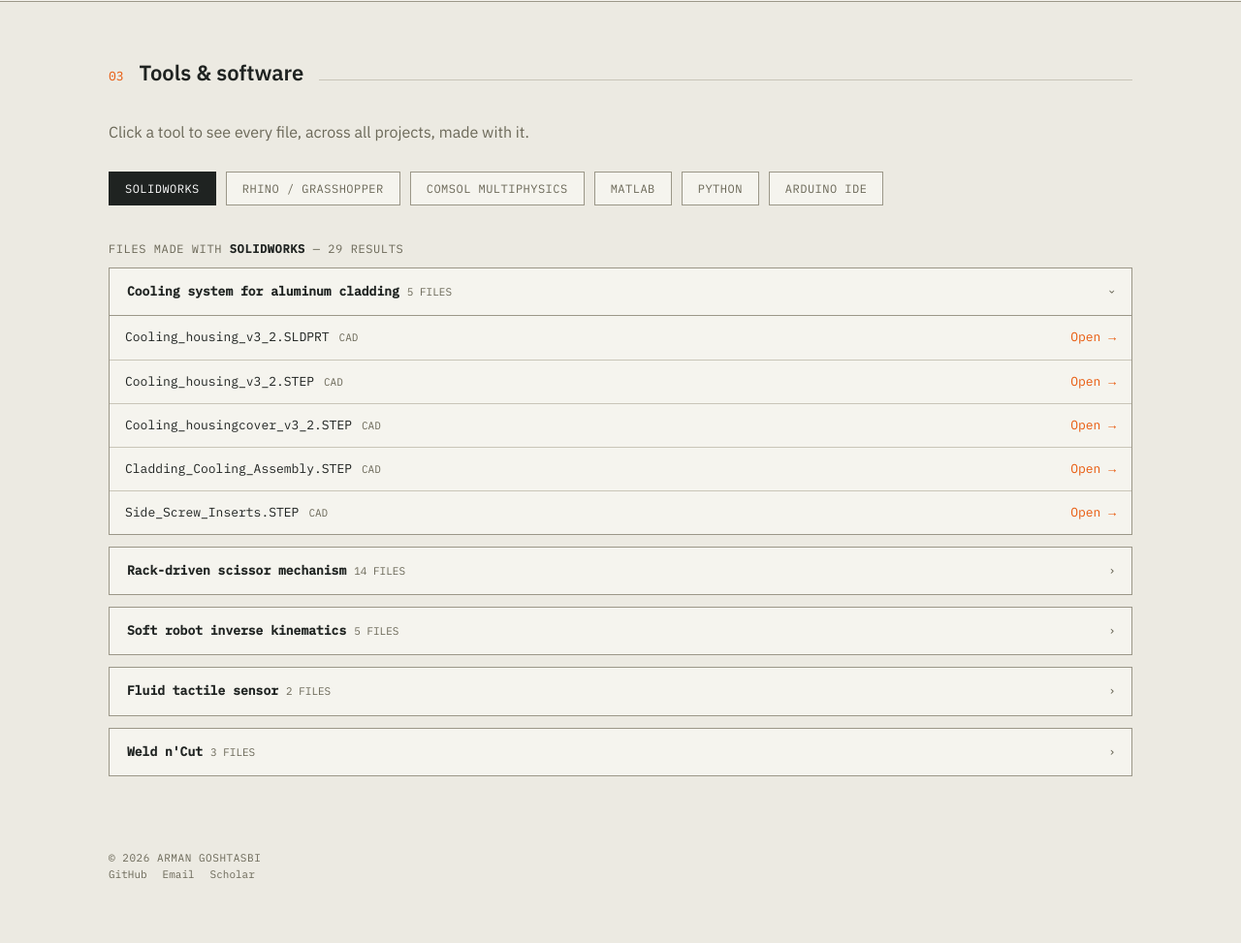
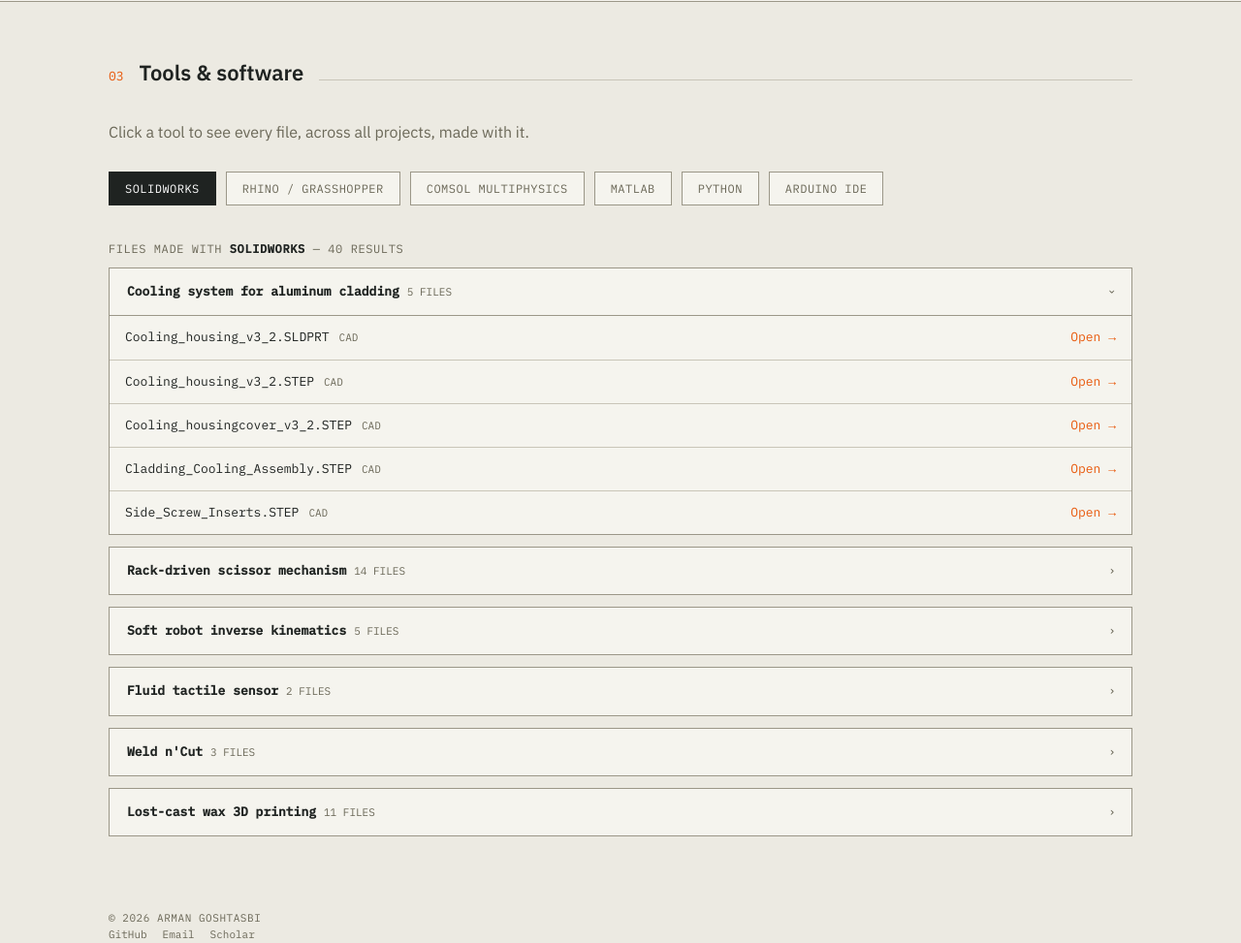
Before and after one commit to Arman-Goshtasbi/Arman-Goshtasbi.github.io, a plain HTML site: page tools/index.html in a window 1280 px wide. Shown: the part 60-1033 px from the top of the page at 97% size. Before the commit the page ends 971 px from the top, so only its background shows below. Drawn offline with Linux system fonts and the light colour scheme.

Commit message:
Add files via upload

```diff
--- a/tools/index.html
+++ b/tools/index.html
@@ -90,7 +90,18 @@
       { project: "Fluid tactile sensor", projectLink: "/projects/tactile-sensor.html", file: "Hilbert_4th_order_6060_curved_SLA.SLDPRT", fileLink: "https://github.com/Arman-Goshtasbi/Fluid-Tactile-Sensor/blob/main/Molds%20CAD%20files/Hilbert_4th_order_6060_curved_SLA.SLDPRT", type: "CAD" },
       { project: "Weld n'Cut", projectLink: "/projects/weld-n-cut.html", file: "Mountin_plate_cutter_welder.SLDPRT", fileLink: "https://github.com/Arman-Goshtasbi/Weldn-cut/blob/main/CAD%20files/Mountin_plate_cutter_welder.SLDPRT", type: "CAD" },
       { project: "Weld n'Cut", projectLink: "/projects/weld-n-cut.html", file: "Ultrasonic holder_.SLDPRT", fileLink: "https://github.com/Arman-Goshtasbi/Weldn-cut/blob/main/CAD%20files/Ultrasonic%20holder_.SLDPRT", type: "CAD" },
-      { project: "Weld n'Cut", projectLink: "/projects/weld-n-cut.html", file: "back_sheet.SLDPRT", fileLink: "https://github.com/Arman-Goshtasbi/Weldn-cut/blob/main/CAD%20files/back_sheet.SLDPRT", type: "CAD" }
+      { project: "Weld n'Cut", projectLink: "/projects/weld-n-cut.html", file: "back_sheet.SLDPRT", fileLink: "https://github.com/Arman-Goshtasbi/Weldn-cut/blob/main/CAD%20files/back_sheet.SLDPRT", type: "CAD" },
+      { project: "Lost-cast wax 3D printing", projectLink: "/projects/wax-printing.html", file: "Antagonistic Actuator (folder)", fileLink: "https://github.com/Arman-Goshtasbi/Lost-Cast-Wax-3D-Printing/tree/main/Mold%20Designs/Single%20Material/Antagonistic%20Actuator", type: "CAD" },
+      { project: "Lost-cast wax 3D printing", projectLink: "/projects/wax-printing.html", file: "3 Channel Actuator (folder)", fileLink: "https://github.com/Arman-Goshtasbi/Lost-Cast-Wax-3D-Printing/tree/main/Mold%20Designs/Single%20Material/3%20Channel%20Actuator", type: "CAD" },
+      { project: "Lost-cast wax 3D printing", projectLink: "/projects/wax-printing.html", file: "Twisting Actuators (folder)", fileLink: "https://github.com/Arman-Goshtasbi/Lost-Cast-Wax-3D-Printing/tree/main/Mold%20Designs/Single%20Material/Twisting%20Actuators", type: "CAD" },
+      { project: "Lost-cast wax 3D printing", projectLink: "/projects/wax-printing.html", file: "Origami Vacuum Actuator (folder)", fileLink: "https://github.com/Arman-Goshtasbi/Lost-Cast-Wax-3D-Printing/tree/main/Mold%20Designs/Single%20Material/Origami%20Vacuum%20Actuator", type: "CAD" },
+      { project: "Lost-cast wax 3D printing", projectLink: "/projects/wax-printing.html", file: "Kresling Origami (folder)", fileLink: "https://github.com/Arman-Goshtasbi/Lost-Cast-Wax-3D-Printing/tree/main/Mold%20Designs/Single%20Material/Kresling%20Origami", type: "CAD" },
+      { project: "Lost-cast wax 3D printing", projectLink: "/projects/wax-printing.html", file: "Hilbert Fluid Sensor (folder)", fileLink: "https://github.com/Arman-Goshtasbi/Lost-Cast-Wax-3D-Printing/tree/main/Mold%20Designs/Single%20Material/Hilbert%20Fluid%20Sensor", type: "CAD" },
+      { project: "Lost-cast wax 3D printing", projectLink: "/projects/wax-printing.html", file: "Popping Actuator (folder)", fileLink: "https://github.com/Arman-Goshtasbi/Lost-Cast-Wax-3D-Printing/tree/main/Mold%20Designs/Single%20Material/Popping%20Actuator", type: "CAD" },
+      { project: "Lost-cast wax 3D printing", projectLink: "/projects/wax-printing.html", file: "Bending Actuators (folder)", fileLink: "https://github.com/Arman-Goshtasbi/Lost-Cast-Wax-3D-Printing/tree/main/Mold%20Designs/Multi%20Materials/Bending%20Actuators", type: "CAD" },
+      { project: "Lost-cast wax 3D printing", projectLink: "/projects/wax-printing.html", file: "Contracting Actuator (folder)", fileLink: "https://github.com/Arman-Goshtasbi/Lost-Cast-Wax-3D-Printing/tree/main/Mold%20Designs/Multi%20Materials/Contracting%20Actuator", type: "CAD" },
+      { project: "Lost-cast wax 3D printing", projectLink: "/projects/wax-printing.html", file: "Elongating (folder)", fileLink: "https://github.com/Arman-Goshtasbi/Lost-Cast-Wax-3D-Printing/tree/main/Mold%20Designs/Multi%20Materials/Elongating", type: "CAD" },
+      { project: "Lost-cast wax 3D printing", projectLink: "/projects/wax-printing.html", file: "Twisting Actuator (folder)", fileLink: "https://github.com/Arman-Goshtasbi/Lost-Cast-Wax-3D-Printing/tree/main/Mold%20Designs/Multi%20Materials/Twisting%20Actuator", type: "CAD" }
     ],
     "Rhino / Grasshopper": [
       { project: "Weld n'Cut", projectLink: "/projects/weld-n-cut.html", file: "Bending_actuator.gh", fileLink: "https://github.com/Arman-Goshtasbi/Weldn-cut/blob/main/Grasshopper/Bending_actuator.gh", type: "CAD" },
```
